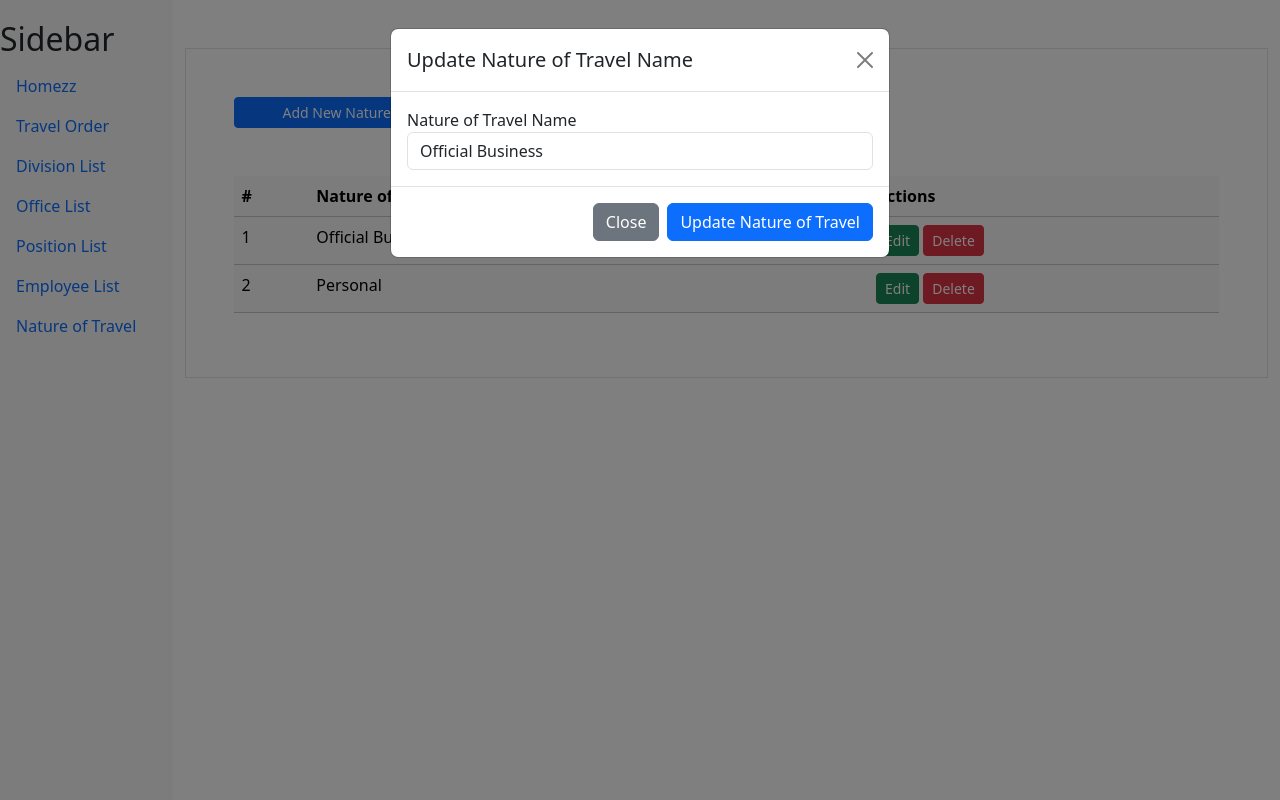
After one commit to Ramzy2023/Petru, a Django app: page /nature_of_travel/ in a window 1280 px wide, after a click on "Edit". The commit adds this page. Run offline with Django 5.2, Linux system fonts and the light colour scheme; data comes from the database, SQL or seed files in the repository; both versions use the stored data as it was after the commit.

```diff
--- a/myprog/myapp/models.py
+++ b/myprog/myapp/models.py
@@ -27,6 +27,7 @@ class TravelOrder(models.Model):
     date_end = models.DateField(verbose_name="Date End")
     purpose = models.CharField(max_length=100,verbose_name="Purpose of Travel")
     natureoftavel = models.ForeignKey(NatureOfTravel,on_delete=models.CASCADE)
+    file = models.FileField(upload_to='documents/', default='documents/default_file.pdf', verbose_name="Upload File")
 
 class AssignTravel(models.Model):
     travelorder = models.ForeignKey(TravelOrder,on_delete=models.CASCADE)
--- a/myprog/myapp/templates/myapp/base.html
+++ b/myprog/myapp/templates/myapp/base.html
@@ -28,6 +28,9 @@
             <li class="nav-item">
                 <a class="nav-link active" href="#">Homezz</a>
             </li>
+            <li class="nav-item">
+                <a class="nav-link" href="{%url 'travel'%}">Travel Order</a>
+            </li>
            <li class="nav-item">
                 <a class="nav-link" href="{%url 'division'%}">Division List</a>
             </li>
@@ -41,6 +44,10 @@
             <li class="nav-item">
                 <a class="nav-link" href="{%url 'employee'%}">Employee List</a>
             </li>
+            <li class="nav-item">
+                <a class="nav-link" href="{%url 'nature_travel'%}">Nature of Travel</a>
+            </li>
+
 
         </ul>
     </div>
--- /dev/null
+++ b/myprog/myapp/templates/myapp/travelnature.html
@@ -0,0 +1,109 @@
+{% extends "myapp/base.html" %}
+
+{% block content %}
+<div class="container mt-5 p-5 border">
+    <div class="">
+        <a href="" class="btn btn-primary px-5 btn-sm" data-bs-toggle="modal" data-bs-target="#addModal">Add New Nature of Travel</a>
+    </div>
+
+    <table class="table mt-5 table-light">
+        <thead>
+          <tr>
+            <th scope="col">#</th>
+            <th scope="col">Nature of Travel Name</th>
+            <th scope="col">Actions</th>
+           </tr>
+        </thead>
+        <tbody>
+          {%for nature_travel in nature_travel_list%}
+          <tr>
+            <td>{{forloop.counter}}</td>
+            <td>{{nature_travel.nature_travel_name}}</td>
+            <td>
+                <a href="" class="btn btn-success btn-sm" data-bs-toggle="modal" data-bs-target="#updateModal_{{nature_travel.id}}">Edit</a>
+                <a href="" class="btn btn-danger btn-sm" data-bs-toggle="modal" data-bs-target="#deleteModal_{{nature_travel.id}}">Delete</a>
+            </td>
+          </tr>
+          <!--Update Modal -->
+            <div class="modal fade" id="updateModal_{{nature_travel.id}}" tabindex="-1" aria-labelledby="updateModalLabel_{{nature_travel.id}}" aria-hidden="true">
+                <div class="modal-dialog">
+                <form action="" method="post">
+                    {% csrf_token %}
+                    <div class="modal-content">
+                        <div class="modal-header">
+                        <h1 class="modal-title fs-5" id="updateModalLabel_{{nature_travel.id}}">Update Nature of Travel Name</h1>
+                        <button type="button" class="btn-close" data-bs-dismiss="modal" aria-label="Close"></button>
+                        </div>
+                        <div class="modal-body">
+                            <input type="hidden" name="id" value="{{nature_travel.id}}" class="">
+                            <div class="">
+                                <label for="nature_travel_name">Nature of Travel Name</label>
+                            </div>
+                            <div class="">
+                                <input type="text" value="{{nature_travel.nature_travel_name}}" class="form-control" name="nature_travel_name" id="nature_travel_name">
+                            </div>
+                        </div>
+                        <div class="modal-footer">
+                        <button type="button" class="btn btn-secondary" data-bs-dismiss="modal">Close</button>
+                        <button type="submit" class="btn btn-primary" name="nature_travel_update">Update Nature of Travel</button>
+                        </div>
+                    </div>
+                </form>
+                </div>
+            </div>
+
+            <!-- Delete Modal -->
+            <div class="modal fade" id="deleteModal_{{nature_travel.id}}" tabindex="-1" aria-labelledby="deleteModalLabel_{{nature_travel.id}}" aria-hidden="true">
+                <div class="modal-dialog">
+                <form action="" method="post">
+                    {% csrf_token %}
+                    <input type="hidden" name="id" value="{{nature_travel.id}}" class="">
+                    <div class="modal-content">
+                        <div class="modal-header">
+                        <h1 class="modal-title fs-5" id="deleteModalLabel_{{nature_travel.id}}">Delete Nature of Travel Name</h1>
+                        <button type="button" class="btn-close" data-bs-dismiss="modal" aria-label="Close"></button>
+                        </div>
+                        <div class="modal-body">
+                            <p>Are you sure? you want to delete</p>
+                        </div>
+                        <div class="modal-footer">
+                        <button type="button" class="btn btn-secondary" data-bs-dismiss="modal">Close</button>
+                        <button type="submit" class="btn btn-danger" name="nature_travel_delete">Delete Nature of Travel</button>
+                        </div>
+                    </div>
+                </form>
+                </div>
+            </div>
+          {%endfor%}
+        </tbody>
+      </table>
+</div>
+
+
+<!-- Modal -->
+<div class="modal fade" id="addModal" tabindex="-1" aria-labelledby="addModalLabel" aria-hidden="true">
+    <div class="modal-dialog">
+     <form action="" method="post">
+        {% csrf_token %}
+        <div class="modal-content">
+            <div class="modal-header">
+              <h1 class="modal-title fs-5" id="addModalLabel">Add Nature of Travel Name</h1>
+              <button type="button" class="btn-close" data-bs-dismiss="modal" aria-label="Close"></button>
+            </div>
+            <div class="modal-body">
+                <div class="">
+                    <label for="nature_travel_name">Nature of Travel Name</label>
+                </div>
+                <div class="">
+                    <input type="text" class="form-control" name="nature_travel_name" id="nature_travel_name">
+                </div>
+            </div>
+            <div class="modal-footer">
+              <button type="button" class="btn btn-secondary" data-bs-dismiss="modal">Close</button>
+              <button type="submit" class="btn btn-primary" name="nature_travel_add">Add Nature of Travel</button>
+            </div>
+          </div>
+     </form>
+    </div>
+  </div>
+{% endblock content %}
--- a/myprog/myapp/urls.py
+++ b/myprog/myapp/urls.py
@@ -24,4 +24,6 @@ urlpatterns = [
     path('office/',views.office,name='office'),
     path('position/',views.position,name='position'),
     path('employee/',views.employee,name='employee'),
+    path('nature_of_travel/',views.nature_travel,name='nature_travel'),
+    path('travel_order/',views.travel,name='travel')
 ]
--- a/myprog/myapp/views.py
+++ b/myprog/myapp/views.py
@@ -1,5 +1,5 @@
 from django.shortcuts import render
-from .models import AssignTravel,Division,Employee,NatureOfTravel,Office,TravelOrder,Position
+from .models import AssignTravel,Division,Employee,NatureOfTravel,Office,Position,TravelOrder
 
 # Create your views here.
 def main(request):
@@ -120,3 +120,58 @@ def employee(request):
 
     context = {"position_list":position,"division_list":division,"office_list":office,"employee_list":employee}
     return render(request,'myapp/employee.html',context)
+
+def nature_travel(request):
+    nature_travel = NatureOfTravel.objects.all()
+
+    if request.method == "POST":
+        if "nature_travel_add" in request.POST:
+            nature_travel_name = request.POST.get("nature_travel_name")
+            NatureOfTravel.objects.create(
+                nature_travel_name = nature_travel_name
+            )
+
+        elif "nature_travel_update" in request.POST:
+            id = request.POST.get("id")
+            nature_travel_name = request.POST.get("nature_travel_name")
+
+            update_nature_travel = NatureOfTravel.objects.get(id=id)
+            update_nature_travel.nature_travel_name = nature_travel_name
+            update_nature_travel.save()
+
+        elif "nature_travel_delete" in request.POST:
+            id = request.POST.get("id")
+            NatureOfTravel.objects.get(id=id).delete()
+
+    context = {"nature_travel_list":nature_travel}
+    return render(request,'myapp/travelnature.html',context)
+
+def travel(request):
+    travel = TravelOrder.objects.all()
+    nature_travel = NatureOfTravel.objects.all()
+
+    if request.method == "POST":
+        if "travel_add" in request.POST:
+            travel_number = request.POST.get("travel_number")
+            destination = request.POST.get("destination")
+            date_start = request.POST.get("date_start")
+            date_end = request.POST.get("date_end")
+            purpose = request.POST.get("purpose")
+            natureoftavel_id = request.POST.get("nature_travel_name")
+            file = request.FILES.get("file")
+            TravelOrder.objects.create(
+                travel_number = travel_number,
+                destination = destination,
+                date_start = date_start,
+                date_end = date_end,
+                purpose = purpose,
+                natureoftavel_id = natureoftavel_id,
+                file = file
+            )
+
+        elif "travel_delete" in request.POST:
+            id = request.POST.get("id")
+            TravelOrder.objects.get(id=id).delete()
+
+    context = {"travel_list":travel,"nature_travel_list":nature_travel}
+    return render(request,'myapp/travelorder.html',context)
--- a/myprog/myprog/settings.py
+++ b/myprog/myprog/settings.py
@@ -11,11 +11,15 @@ https://docs.djangoproject.com/en/5.1/ref/settings/
 """
 
 from pathlib import Path
+import os
+
+
 
 # Build paths inside the project like this: BASE_DIR / 'subdir'.
 BASE_DIR = Path(__file__).resolve().parent.parent
 
-
+MEDIA_URL = '/myapp/'
+MEDIA_ROOT = os.path.join(BASE_DIR)
 # Quick-start development settings - unsuitable for production
 # See https://docs.djangoproject.com/en/5.1/howto/deployment/checklist/
 
--- a/myprog/myprog/urls.py
+++ b/myprog/myprog/urls.py
@@ -15,9 +15,17 @@ Including another URLconf
     2. Add a URL to urlpatterns:  path('blog/', include('blog.urls'))
 """
 from django.contrib import admin
+# myproject/urls.py
+from django.conf import settings
+from django.conf.urls.static import static
 from django.urls import path, include
 
 urlpatterns = [
-    path('',include('myapp.urls')),
+    # Your project-level URLs here
     path('admin/', admin.site.urls),
+    path('', include('myapp.urls')),  # Replace 'myapp' with your app name
 ]
+
+# Serve media files in development (only works in DEBUG mode)
+if settings.DEBUG:
+    urlpatterns += static(settings.MEDIA_URL, document_root=settings.MEDIA_ROOT)
```
Also changed, not shown: myprog/myapp/templates/myapp/travelorder.html (added, +186 -0 lines), myprog/db.sqlite3, myprog/myapp/migrations/0002_travelorder_file.py (added), 1 other file.
